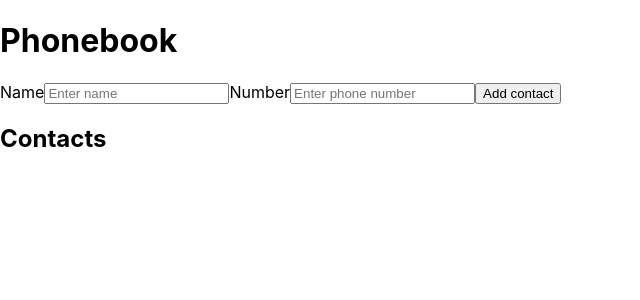
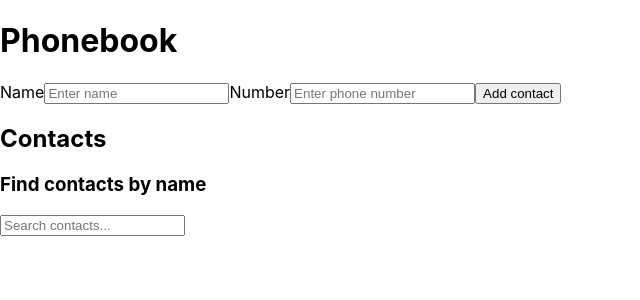
Before and after one commit to MmAaYyAa/goit-react-hw-02-phonebook, a React (Create React App) app: page / in a window 1280 px wide. Shown: the top 300 px of the page, without its empty margins (0-640 px from the left). Built offline with nearby package versions, Linux system fonts and the light colour scheme.

Commit message:
add filter

```diff
--- a/src/components/App.jsx
+++ b/src/components/App.jsx
@@ -1,11 +1,13 @@
 import { Component } from 'react';
 import ContactForm from './ContactForm/ContactForm';
 import ContactsList from './ContactsList/ContactsList';
+import Filter from './Filter/Filter';
 import { nanoid } from 'nanoid';
 
 export class App extends Component {
   state = {
     contacts: [],
+    filter: '',
   };
 
   createContacts = dataForm => {
@@ -37,11 +39,11 @@ export class App extends Component {
   };
 
   render() {
-    // const { contacts, filter } = this.state;
+    const { contacts, filter } = this.state;
 
-    // const filteredContacts = contacts.filter(contact =>
-    //   contact.name.toLowerCase().includes(filter.toLowerCase())
-    // );
+    const filteredContacts = contacts.filter(contact =>
+      contact.name.toLowerCase().includes(filter.toLowerCase())
+    );
     return (
       <>
         <div>
@@ -49,11 +51,11 @@ export class App extends Component {
           <ContactForm createContacts={this.createContacts}></ContactForm>
 
           <h2>Contacts</h2>
-
+          <Filter handleFilter={this.handleFilter} filter={this.state.filter} />
           <ContactsList
             contacts={this.state.contacts}
             deleteContacts={this.deleteContacts}
-            //filteredContacts={filteredContacts}
+            filteredContacts={filteredContacts}
           ></ContactsList>
         </div>
       </>
--- a/src/components/ContactForm/ContactForm.jsx
+++ b/src/components/ContactForm/ContactForm.jsx
@@ -2,7 +2,7 @@ import { Component } from 'react';
 
 const INITIAL_STATE = {
   name: '',
-  phone: '',
+  number: '',
 };
 
 class ContactForm extends Component {
@@ -35,7 +35,7 @@ class ContactForm extends Component {
           Number
           <input
             type="tel"
-            name="phone"
+            name="number"
             placeholder="Enter phone number"
             value={this.state.number}
             onChange={this.handleInputChange}
--- a/src/components/Filter/Filter.jsx
+++ b/src/components/Filter/Filter.jsx
@@ -1,3 +1,14 @@
-const Filter = ({ handelFilter, filter }) => {
-  return <div></div>;
+const Filter = ({ handleFilter, filter }) => {
+  return (
+    <div>
+      <h3>Find contacts by name</h3>
+      <input
+        type="text"
+        onChange={handleFilter}
+        value={filter}
+        placeholder="Search contacts..."
+      ></input>
+    </div>
+  );
 };
+export default Filter;
```
Also changed, not shown: src/components/ContactsList/ContactsList.jsx (+0 -9 lines).
